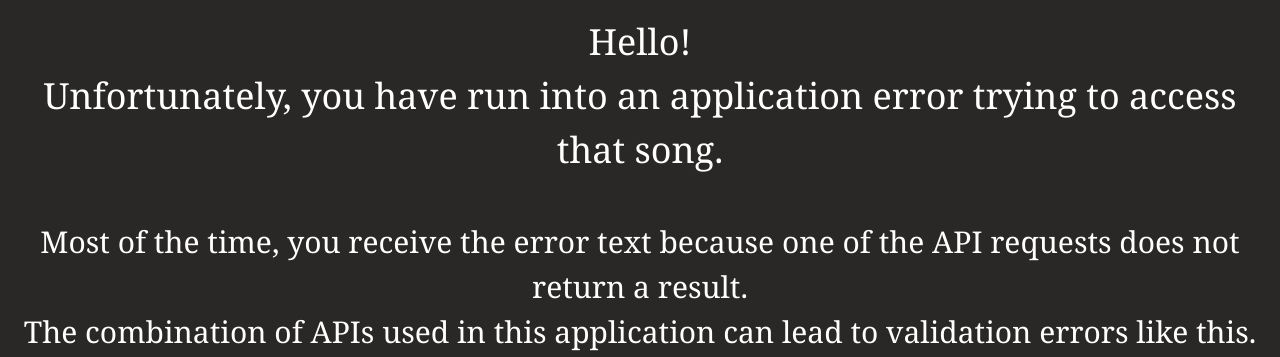
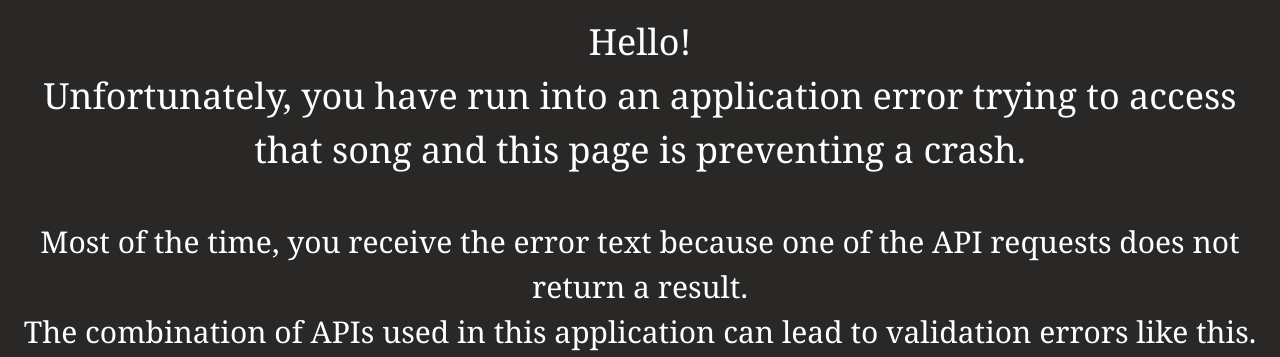
Before and after one commit to ttew-bu/Song-Analytics-Deep-Dive-with-Flask, a Flask app: template spotipy_webapp/templates/error.html in a window 1280 px wide. Shown: the part 51-408 px from the top of the page. Run offline with Flask 2, Linux system fonts and the light colour scheme; the template is opened without the code that fills it, so the values that code supplies are empty.

Commit message:
Genius Reversion

```diff
--- a/spotipy_webapp/templates/error.html
+++ b/spotipy_webapp/templates/error.html
@@ -4,7 +4,7 @@
 <center>
 <p>
 <h1>Hello! <br>
-Unfortunately, you have run into an application error trying to access that song.</h1>
+Unfortunately, you have run into an application error trying to access that song and this page is preventing a crash.</h1>
 <br>
 <h2 style="color:white"> Most of the time, you receive the error text because one of the API requests does not return a result.<br>
 The combination of APIs used in this application can lead to validation errors like this. <br>
```
